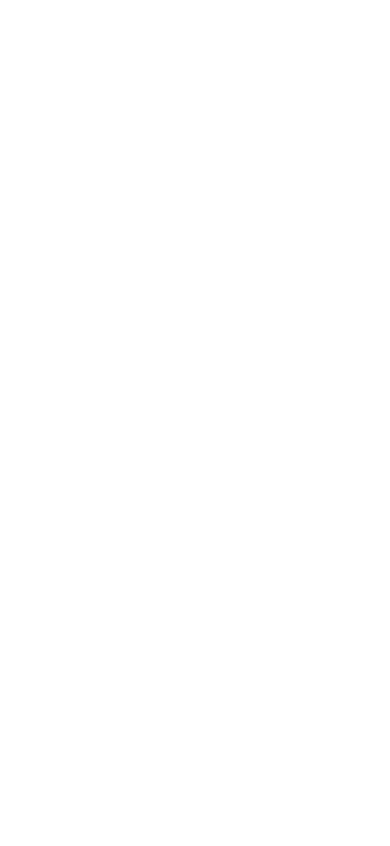
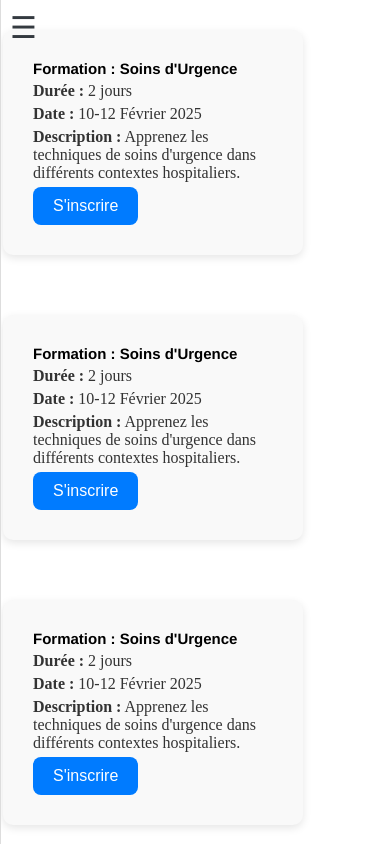
Before and after one commit to ydxj/site-web-formation, a React (Create React App) app: page /courses in a window 390 px wide. Shown: the top 846 px of the page. Built offline with nearby package versions, Linux system fonts and the light colour scheme.

Commit message:
Creation de Courses

```diff
--- a/src/components/ui/Card.js
+++ b/src/components/ui/Card.js
@@ -0,0 +1,17 @@
+
+import "../../components/ui/card.css";
+
+function Card() {
+
+    return (
+        <div className="card">
+            <h1>Formation : Soins d'Urgence</h1>
+            <p><strong>Durée :</strong> 2 jours</p>
+            <p><strong>Date :</strong> 10-12 Février 2025</p>
+            <p><strong>Description :</strong> Apprenez les techniques de soins d'urgence dans différents contextes hospitaliers.</p>
+            <button className="card-button">S'inscrire</button>
+        </div>
+    );
+}
+
+export default Card;
--- /dev/null
+++ b/src/components/ui/card.css
@@ -0,0 +1,49 @@
+
+.card {
+    display: inline-block;
+    max-width: 300px;
+    margin: 30px 3px;
+    padding: 30px;
+    border-radius: 10px;
+    box-shadow: 0 3px 8px rgba(0, 0, 0, 0.1);
+    background-color: #f9f9f9;
+    font-family: 'Arial, sans-serif';
+    color: #333;
+    box-sizing: border-box;
+
+}
+
+.card h1 {
+    color: black;
+    font-size: 15px;
+    font-family:'Franklin Gothic Medium', 'Arial Narrow', Arial, sans-serif;
+}
+
+.card p {
+    font-size: 16px;
+    margin: 5px 0;
+}
+
+.card-button {
+    padding: 10px 20px;
+    border: none;
+    border-radius: 8px;
+    background-color: #007BFF;
+    color: white;
+    cursor: pointer;
+    font-size: 16px;
+
+    transition: background-color 0.3s ease;
+}
+
+.card-button:hover {
+    background-color: #0056b3;
+}
+
+.cards-container {
+    display: flex;
+    flex-wrap: wrap;
+    justify-content: flex-start;
+    gap: 20px;
+    padding: 120px 20px 20px;
+}
--- /dev/null
+++ b/src/components/ui/menu.css
@@ -0,0 +1,152 @@
+
+.close-button {
+    position: absolute;
+    top: 8px;
+    right: 20px;
+    font-size: 25px;
+    color: white;
+    background-color: transparent;
+    border: none;
+    cursor: pointer;
+    transition: color 0.3s ease;
+
+}
+
+
+@media (min-width: 768px) {
+    .close-button {
+
+        display: none;
+    }
+}
+
+
+.close-button:hover {
+    color: #ff0000;
+}
+
+
+.menu-container {
+    display: flex;
+    flex-direction: column;
+    position: fixed;
+    top: 0;
+    left: 0;
+    width: 250px;
+    height: 100%;
+    background-color: #343a40;
+    padding-top: 30px;
+    border-right: 1px solid #ddd;
+    z-index: 100;
+    transition: all 0.3s ease;
+}
+
+.menu {
+    display: flex;
+    flex-direction: column;
+    align-items: flex-start;
+    color: white;
+}
+
+.menu-icon {
+    padding: 25px;
+    cursor: pointer;
+    width: 100%;
+    text-align: left;
+    font-size: 18px;
+    color: white;
+    background-color: transparent;
+    border: none;
+    transition: background-color 0.3s ease, color 0.3s ease;
+    text-decoration: none;
+    display: flex;
+    align-items: center;
+    font-family: 'Times New Roman', Times, serif;
+
+
+}
+
+.menu-icon i {
+    margin-right: 10px;
+    font-size: 20px;
+}
+
+
+.menu-icon:hover {
+    background-color: #2653829f;
+    color: #ffffff;
+}
+
+
+
+@media (max-width: 767px) {
+    .menu-button {
+        display: block;
+        font-size: 30px;
+        cursor: pointer;
+        background-color: transparent;
+        border: none;
+        position: fixed;
+        top: 10px;
+        left: 10px;
+        z-index: 100;
+        color: #343a40;
+    }
+
+    .menu-container {
+        width: 0;
+        height: 100%;
+        overflow: hidden;
+        position: fixed;
+        top: 0;
+        left: 0;
+        background-color: #343a40;
+        transition: width 0.3s ease;
+    }
+
+    .menu-container.show {
+        width: 250px;
+
+    }
+
+    .menu-icon {
+
+        display: block;
+        padding: 25px;
+        cursor: pointer;
+        width: 100%;
+        text-align: left;
+        font-size: 18px;
+        color: white;
+        background-color: transparent;
+        border: none;
+        transition: background-color 0.3s ease, color 0.3s ease;
+        text-decoration: none;
+        font-family: 'Times New Roman', Times, serif;
+    }
+
+    .menu-icon i {
+        margin-right: 10px;
+        font-size: 20px;
+    }
+
+    .menu-icon:hover {
+        background-color: #007bff;
+        color: #ffffff;
+    }
+}
+
+.menu-logo {
+
+    text-align: center;
+    margin-bottom: 20px;
+    margin-left: 65px;
+
+}
+
+.menu-logo img {
+
+    width: 100px;
+    height: auto;
+    object-fit: contain;
+}
--- /dev/null
+++ b/src/components/ui/menu.js
@@ -0,0 +1,52 @@
+import React, { useState } from 'react';
+import { Link } from 'react-router-dom';
+import { FaTachometerAlt, FaBook, FaUsers, FaChalkboardTeacher, FaFileAlt, FaCogs, FaHistory, FaLifeRing } from 'react-icons/fa';
+import "../../components/ui/menu.css";
+
+function Menu() {
+    const [showMenu, setShowMenu] = useState(false);
+
+    const toggleMenu = () => {
+        setShowMenu(!showMenu);
+    };
+
+    return (
+        <div>
+            <button className="menu-button" onClick={toggleMenu}>
+                ☰
+            </button>
+
+
+            <nav className={`menu-container ${showMenu ? 'show' : ''}`}>
+                <div className="menu">
+
+                    <button className="close-button" onClick={toggleMenu}>
+                        ✖
+                    </button>
+
+					<div className="menu-logo">
+                        <img src="logochu2.png" alt="Logo" />
+                    </div>
+                    <Link to="/dashboard" className="menu-icon">
+                        <FaTachometerAlt /> Tableau de bord
+                    </Link>
+                    <Link to="/training-management" className="menu-icon">
+                        <FaBook /> Gestion des formations
+                    </Link>
+                    <Link to="/employee-management" className="menu-icon">
+                        <FaUsers /> Gestion des employés
+                    </Link>
+                    <Link to="/settings" className="menu-icon">
+                        <FaCogs /> Paramètres
+                    </Link>
+
+                    <Link to="/help-support" className="menu-icon">
+                        <FaLifeRing /> Aide et support
+                    </Link>
+                </div>
+            </nav>
+        </div>
+    );
+}
+
+export default Menu;
--- a/src/pages/Auth/Login.css
+++ b/src/pages/Auth/Login.css
@@ -99,7 +99,7 @@
 }
 
 .auth-button:hover {
-    background: #78036a;
+    background: rgb(36, 36, 148);
     transform: scale(1.05);
     transition: all 0.3s ease;
 }
--- a/src/pages/Auth/Login.js
+++ b/src/pages/Auth/Login.js
@@ -8,7 +8,7 @@
     const [password, setPassword] = useState("");
     const [errorAuthentication, setErrorAuthentication] = useState("");
     const [errorPassword, setErrorPassword] = useState("");
-    const [loading, setLoading] = useState(false);  // Added loading state
+    const [loading, setLoading] = useState(false);
     const navigate = useNavigate();
 
     function handleEmail(e) {
--- a/src/pages/Courses/Courses.js
+++ b/src/pages/Courses/Courses.js
@@ -1,4 +1,26 @@
+import Card from "../../components/ui/Card"
+import Menu from "../../components/ui/menu"
+
 function Courses(){
+return(
+	<div style={{display:'flex'}}>
+		<div >
+			<Menu/>
+		</div>
+		<div>
+			<Card/>
+			<Card/>
+			<Card/>
+			<Card/>
+			<Card/>
+			<Card/>
+			<Card/>
+			<Card/>
+			<Card/>
+			<Card/>
+		</div>
 
+	</div>
+)
 }
 export default Courses
```
Also changed, not shown: public/logochu2.png (added).
